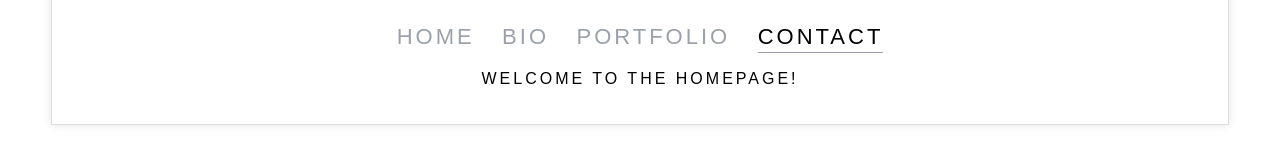
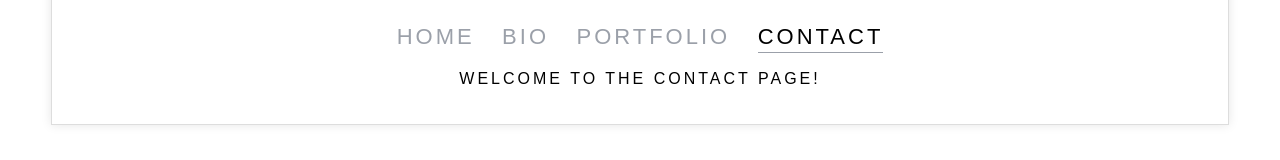
Before and after one commit to JackoMillar/JackoMillar.github.io, a plain HTML site: page contact.html in a window 1280 px wide. Shown: the part 185-345 px from the top of the page. Drawn offline with Linux system fonts and the light colour scheme.

Commit message:
adding text

```diff
--- a/contact.html
+++ b/contact.html
@@ -78,7 +78,7 @@
             <a href="#">Portfolio</a>
             <a href="contacts.html"  class=active>Contact</a>
         </nav>
-        <p>Welcome to the homepage!</p>
+        <p>Welcome to the Contact page!</p>
     </div>
 </body>
 </html>
```
Also changed, not shown: index.html (+1 -0 lines).
